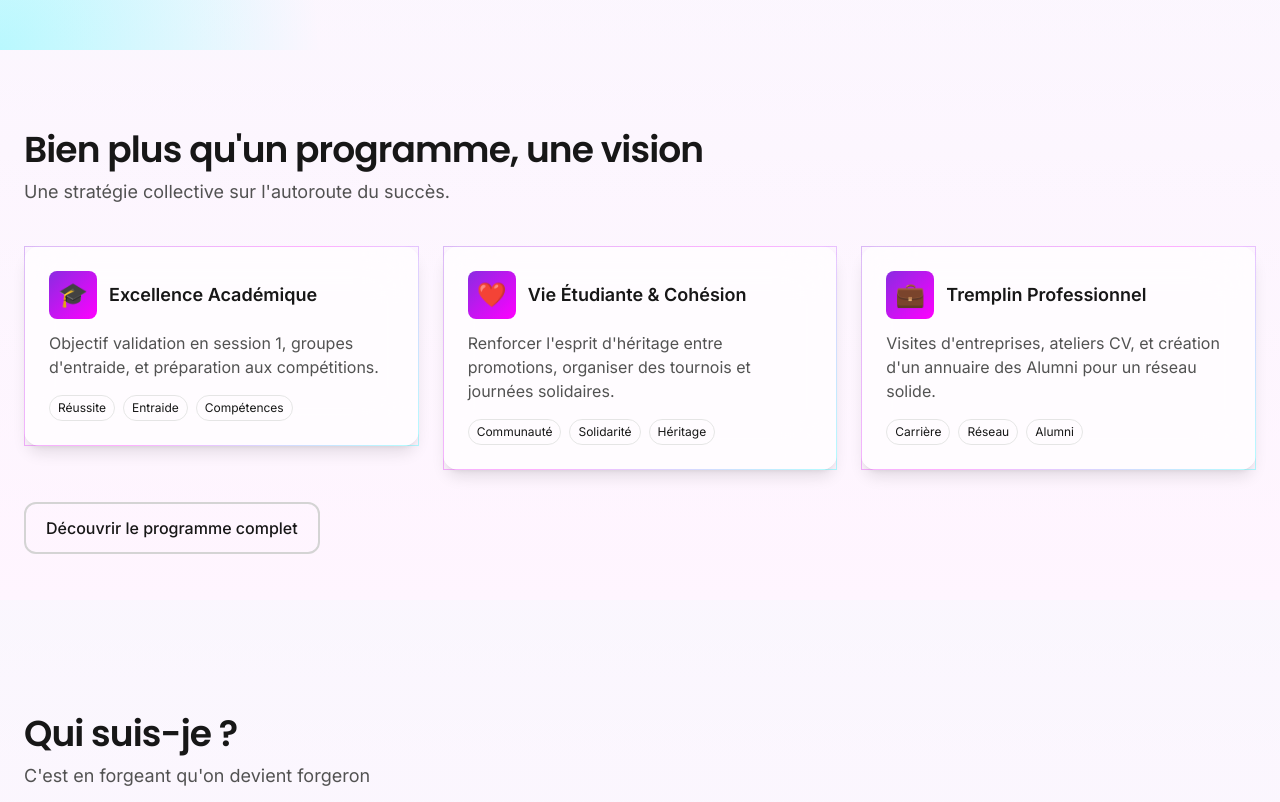
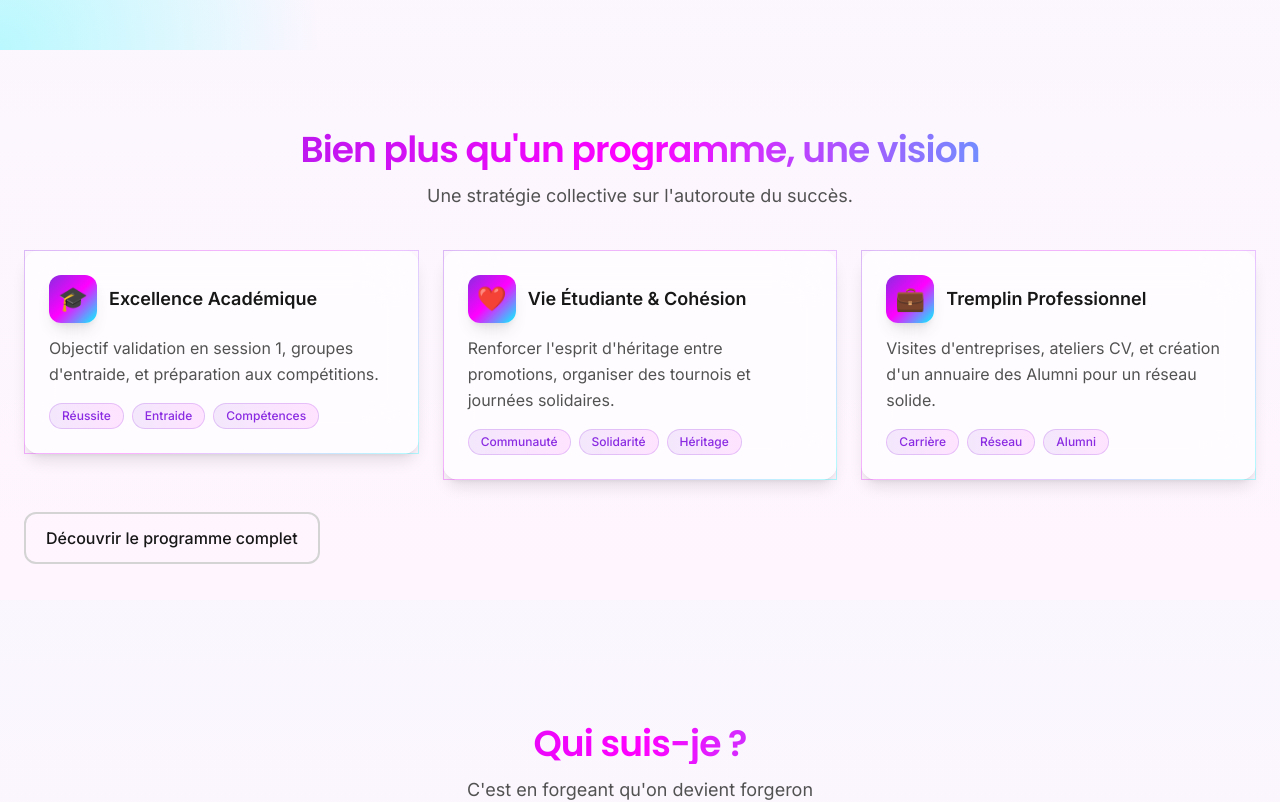
Before and after one commit to ManuelD-Aho/portfolio-electoral, a Next.js app: page / in a window 1280 px wide. Shown: the part 1000-1802 px from the top of the page. Built offline with nearby package versions, Linux system fonts and the light colour scheme; no server answers.

Commit message:
Enhance components with animations and modern styling
Co-authored-by: ManuelD-Aho <171422775+ManuelD-Aho@users.noreply.github.com>

```diff
--- a/components/IssueCard.tsx
+++ b/components/IssueCard.tsx
@@ -1,17 +1,39 @@
+'use client'
+
+import { motion } from 'framer-motion'
 import { Issue } from '@/lib/types'
 import { Badge } from './ui/Badge'
 
 export function IssueCard({ issue }: { issue: Issue }) {
   return (
-    <article className="card hover:shadow-2xl hover:scale-105 transition-all duration-300 hover:border-brand/30">
-      <div className="flex items-center gap-3">
-        <span className="h-12 w-12 rounded-lg bg-gradient-to-br from-brand to-accent grid place-items-center text-2xl">{issue.icon}</span>
-        <div className="font-semibold text-lg">{issue.title}</div>
+    <motion.article
+      className="card group relative overflow-hidden"
+      whileHover={{ y: -4, scale: 1.02 }}
+      transition={{ duration: 0.3 }}
+    >
+      {/* Gradient overlay on hover */}
+      <div className="absolute inset-0 bg-gradient-to-br from-brand/5 via-accent/5 to-secondary/5 opacity-0 group-hover:opacity-100 transition-opacity duration-300" />
+
+      <div className="relative z-10">
+        <div className="flex items-center gap-3">
+          <motion.span
+            className="h-12 w-12 rounded-xl bg-gradient-to-br from-brand via-accent to-secondary grid place-items-center text-2xl shadow-lg"
+            whileHover={{ rotate: 5, scale: 1.1 }}
+            transition={{ type: "spring", stiffness: 400, damping: 10 }}
+          >
+            {issue.icon}
+          </motion.span>
+          <div className="font-semibold text-lg group-hover:text-brand transition-colors">
+            {issue.title}
+          </div>
+        </div>
+        <p className="mt-3 text-neutral-600 dark:text-neutral-300 leading-relaxed">
+          {issue.summary}
+        </p>
+        <div className="mt-4 flex flex-wrap gap-2">
+          {issue.tags.map((t) => <Badge key={t} label={t} />)}
+        </div>
       </div>
-      <p className="mt-3 text-neutral-600 dark:text-neutral-300">{issue.summary}</p>
-      <div className="mt-4 flex flex-wrap gap-2">
-        {issue.tags.map((t) => <Badge key={t} label={t} />)}
-      </div>
-    </article>
+    </motion.article>
   )
 }
--- a/components/Newsletter.tsx
+++ b/components/Newsletter.tsx
@@ -1,6 +1,8 @@
 'use client'
 
 import { useState } from 'react'
+import { motion, AnimatePresence } from 'framer-motion'
+import { Mail, CheckCircle, AlertCircle } from 'lucide-react'
 
 export function Newsletter() {
   const [email, setEmail] = useState('')
@@ -15,26 +17,65 @@ export function Newsletter() {
       headers: { 'Content-Type': 'application/json' }
     })
     setStatus(res.ok ? 'success' : 'error')
+    if (res.ok) {
+      setTimeout(() => setEmail(''), 2000)
+    }
   }
 
   return (
-    <form onSubmit={onSubmit} className="card">
-      <label className="text-sm">Votre e-mail</label>
-      <div className="mt-2 flex gap-3">
+    <motion.form
+      onSubmit={onSubmit}
+      className="card max-w-2xl mx-auto"
+      initial={{ opacity: 0, y: 20 }}
+      whileInView={{ opacity: 1, y: 0 }}
+      viewport={{ once: true }}
+      transition={{ duration: 0.5 }}
+    >
+      <label className="text-sm font-medium flex items-center gap-2">
+        <Mail size={16} className="text-brand" />
+        Votre e-mail
+      </label>
+      <div className="mt-3 flex gap-3">
         <input
           type="email"
           required
           placeholder="vous@exemple.fr"
-          className="flex-1 rounded-xl px-4 py-3 bg-white dark:bg-neutral-900 border border-neutral-200 dark:border-neutral-800"
+          className="flex-1 rounded-xl px-4 py-3 bg-white dark:bg-neutral-900 border-2 border-neutral-200 dark:border-neutral-800 focus:border-brand dark:focus:border-brand outline-none transition-colors"
           value={email}
           onChange={(e) => setEmail(e.target.value)}
         />
-        <button className="btn-primary" disabled={status === 'loading'}>
-          {status === 'loading' ? 'Envoi...' : 'S’inscrire'}
-        </button>
+        <motion.button
+          className="btn-primary whitespace-nowrap"
+          disabled={status === 'loading'}
+          whileTap={{ scale: 0.95 }}
+        >
+          {status === 'loading' ? 'Envoi...' : "S'inscrire"}
+        </motion.button>
       </div>
-      {status === 'success' && <p className="text-emerald-600 mt-2">Merci ! Vérifiez votre boîte mail.</p>}
-      {status === 'error' && <p className="text-red-600 mt-2">Une erreur est survenue.</p>}
-    </form>
+      <AnimatePresence mode="wait">
+        {status === 'success' && (
+          <motion.p
+            className="text-emerald-600 dark:text-emerald-400 mt-3 flex items-center gap-2"
+            initial={{ opacity: 0, y: -10 }}
+            animate={{ opacity: 1, y: 0 }}
+            exit={{ opacity: 0, y: -10 }}
+          >
+            <CheckCircle size={16} />
+            Merci ! Vérifiez votre boîte mail.
+          </motion.p>
+        )}
+        {status === 'error' && (
+          <motion.p
+            className="text-red-600 dark:text-red-400 mt-3 flex items-center gap-2"
+            initial={{ opacity: 0, y: -10 }}
+            animate={{ opacity: 1, y: 0 }}
+            exit={{ opacity: 0, y: -10 }}
+          >
+            <AlertCircle size={16} />
+            Une erreur est survenue. Réessayez.
+          </motion.p>
+        )}
+      </AnimatePresence>
+    </motion.form>
   )
 }
--- a/components/Section.tsx
+++ b/components/Section.tsx
@@ -1,5 +1,8 @@
+'use client'
+
 import { ReactNode } from 'react'
 import { clsx } from 'clsx'
+import { motion } from 'framer-motion'
 
 export function Section({
   title,
@@ -15,10 +18,20 @@ export function Section({
   return (
     <section className={clsx('container py-16 md:py-20', className)}>
       {(title || subtitle) && (
-        <div className="mb-10">
-          {title && <h2 className="h2">{title}</h2>}
-          {subtitle && <p className="lead mt-2">{subtitle}</p>}
-        </div>
+        <motion.div
+          className="mb-10 text-center"
+          initial={{ opacity: 0, y: 20 }}
+          whileInView={{ opacity: 1, y: 0 }}
+          viewport={{ once: true }}
+          transition={{ duration: 0.6 }}
+        >
+          {title && (
+            <h2 className="h2 bg-gradient-to-r from-brand via-accent to-secondary bg-clip-text text-transparent">
+              {title}
+            </h2>
+          )}
+          {subtitle && <p className="lead mt-3 max-w-2xl mx-auto">{subtitle}</p>}
+        </motion.div>
       )}
       {children}
     </section>
--- a/components/ui/Badge.tsx
+++ b/components/ui/Badge.tsx
@@ -1,6 +1,6 @@
 export function Badge({ label }: { label: string }) {
   return (
-    <span className="inline-flex items-center rounded-full border border-neutral-200 dark:border-neutral-700 px-2 py-1 text-xs">
+    <span className="inline-flex items-center rounded-full bg-gradient-to-r from-brand/10 to-accent/10 border border-brand/20 dark:border-accent/20 px-3 py-1 text-xs font-medium text-brand dark:text-accent transition-all hover:scale-105 hover:shadow-sm">
       {label}
     </span>
   )
```
